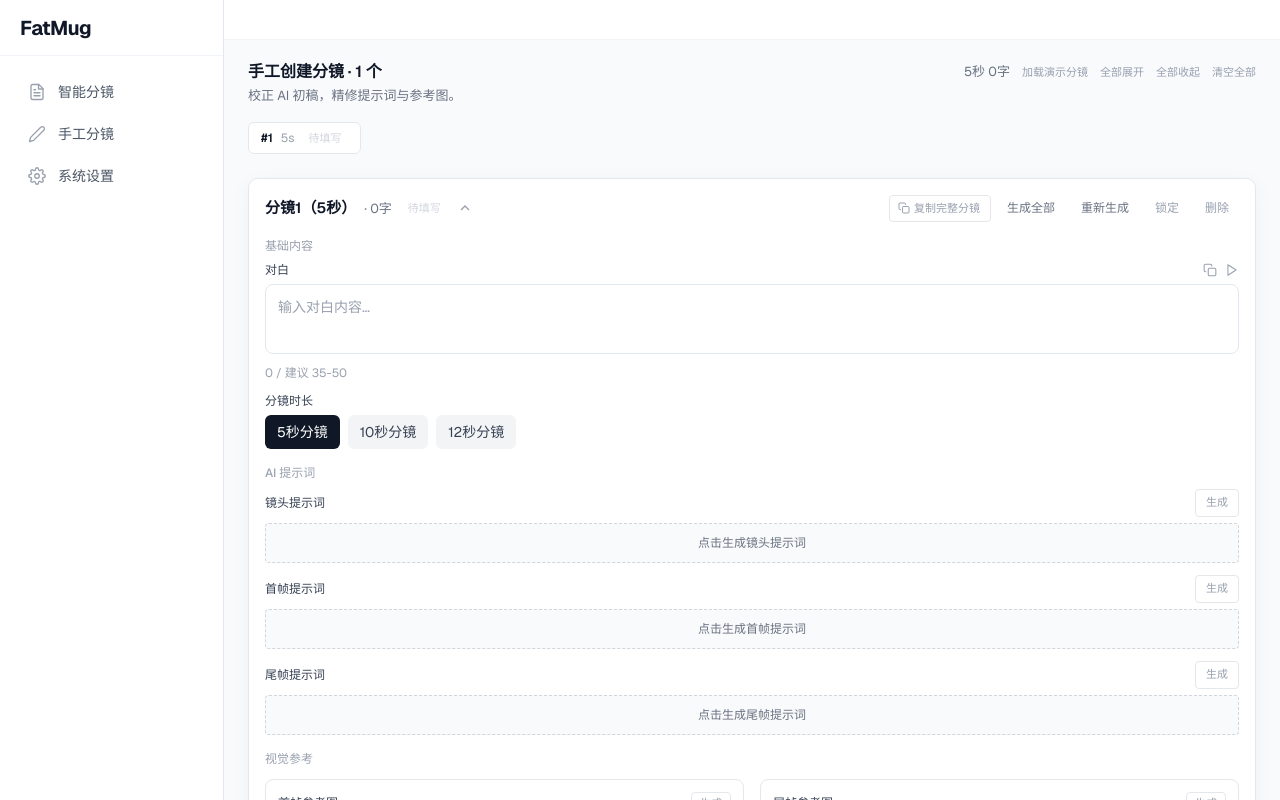
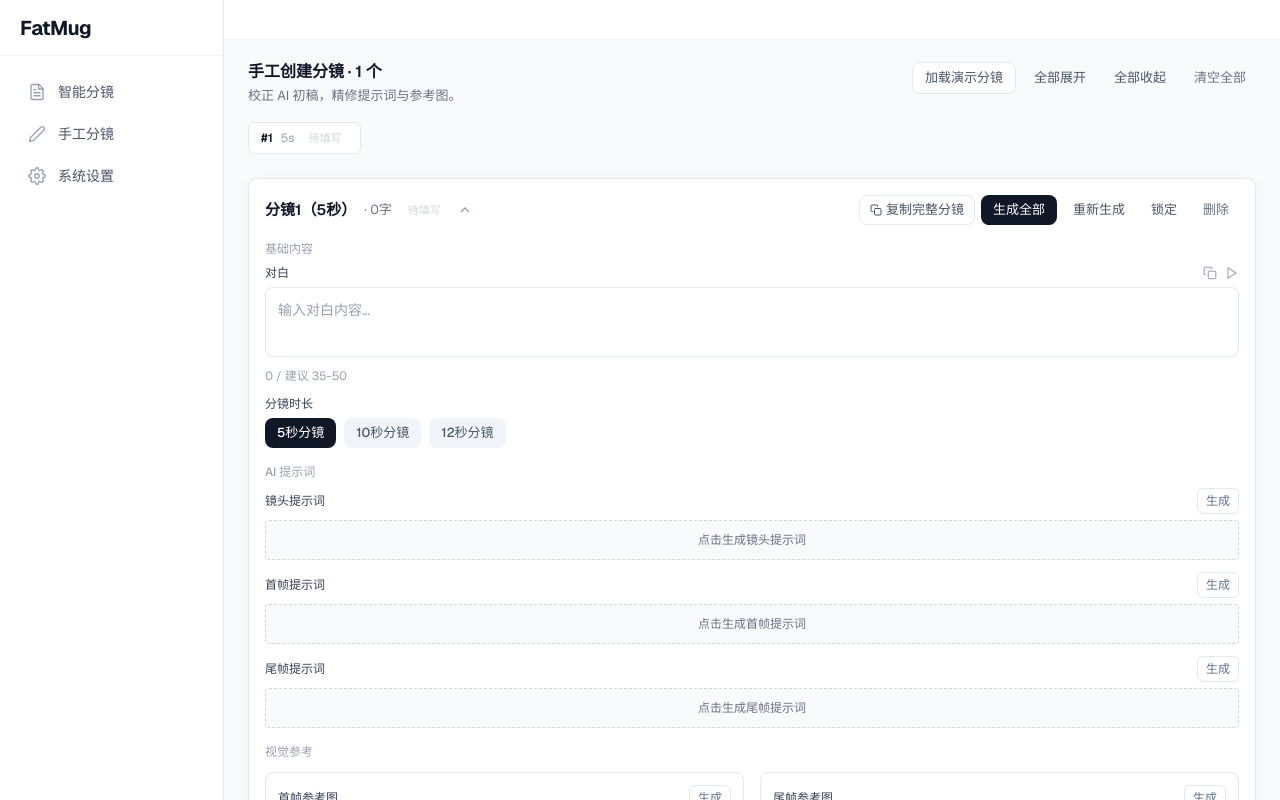
Before and after one commit to usago007/smart-storyboard, a Next.js app: page /manual-create in a window 1280 px wide. Both pictures are taken after a click on the button "添加第一个分镜". Built offline with nearby package versions, Linux system fonts and the light colour scheme.

Commit message:
refine: unified button system + remove stats text

```diff
--- a/src/app/(with-nav)/manual-create/page.tsx
+++ b/src/app/(with-nav)/manual-create/page.tsx
@@ -300,8 +300,6 @@ export default function ManualCreatePage() {
     );
   }
 
-  const totalChars = session.scenes.reduce((sum, s) => sum + s.dialogue.length, 0);
-
   return (
     <div className="w-full max-w-[1280px] mx-auto space-y-4">
       <div className="flex items-start justify-between">
@@ -311,12 +309,11 @@ export default function ManualCreatePage() {
           </span>
           <p className="text-[13px] text-gray-500 mt-0.5">校正 AI 初稿，精修提示词与参考图。</p>
         </div>
-        <div className="flex items-center gap-3 pt-0.5">
-          <span className="text-[13px] text-gray-500">{session.duration}秒 {totalChars}字</span>
+        <div className="flex items-center gap-2 pt-0.5">
           <button
             type="button"
             onClick={handleLoadDemoSession}
-            className="text-[11px] text-gray-400 hover:text-sky-600 transition-colors"
+            className="h-8 px-3 rounded-[8px] text-[13px] font-medium border border-slate-200 text-gray-600 bg-white hover:bg-slate-50 hover:text-sky-600 transition-colors"
           >
             加载演示分镜
           </button>
@@ -325,21 +322,21 @@ export default function ManualCreatePage() {
               <button
                 type="button"
                 onClick={() => setExpanded(new Set(session.scenes.map((s) => s.id)))}
-                className="text-[11px] text-gray-400 hover:text-gray-600 transition-colors"
+                className="h-8 px-2.5 rounded-[8px] text-[13px] text-gray-600 hover:bg-slate-100 transition-colors"
               >
                 全部展开
               </button>
               <button
                 type="button"
                 onClick={() => setExpanded(new Set())}
-                className="text-[11px] text-gray-400 hover:text-gray-600 transition-colors"
+                className="h-8 px-2.5 rounded-[8px] text-[13px] text-gray-600 hover:bg-slate-100 transition-colors"
               >
                 全部收起
               </button>
               <button
                 type="button"
                 onClick={handleClearAll}
-                className="text-[11px] text-gray-400 hover:text-red-600 transition-colors"
+                className="h-8 px-2.5 rounded-[8px] text-[13px] text-gray-500 hover:text-red-600 hover:bg-red-50 transition-colors"
               >
                 清空全部
               </button>
@@ -439,8 +436,8 @@ export default function ManualCreatePage() {
                   type="button"
                   onClick={() => handleCopyFullScene(scene)}
                   disabled={isLocked}
-                  className={`text-[11px] px-2 pr-2.5 py-1 rounded-[4px] border transition-colors flex items-center gap-1 ${
-                    isLocked ? 'border-gray-200 text-gray-300 cursor-not-allowed' : 'border-gray-200 text-gray-400 hover:bg-gray-50'
+                  className={`h-[30px] px-2.5 rounded-[8px] text-[13px] border transition-colors flex items-center gap-1 ${
+                    isLocked ? 'border-slate-200 text-slate-300 cursor-not-allowed' : 'border-slate-200 text-gray-600 bg-white hover:bg-slate-50'
                   }`}
                 >
                   <svg width="12" height="12" viewBox="0 0 24 24" fill="none" stroke="currentColor" strokeWidth="2" strokeLinecap="round" strokeLinejoin="round">
@@ -455,8 +452,8 @@ export default function ManualCreatePage() {
                       type="button"
                       onClick={() => handleGenerateAll(scene)}
                       disabled={isLocked}
-                      className={`text-xs px-2.5 py-1 rounded-[4px] transition-colors ${
-                        isLocked ? 'text-gray-300 cursor-not-allowed' : 'text-gray-500 hover:bg-gray-100'
+                      className={`h-[30px] px-3 rounded-[8px] text-[13px] font-medium transition-colors ${
+                        isLocked ? 'bg-slate-100 text-slate-300 cursor-not-allowed' : 'bg-gray-900 text-white hover:bg-gray-800'
                       }`}
                     >
                       生成全部
@@ -465,8 +462,8 @@ export default function ManualCreatePage() {
                       type="button"
                       onClick={() => handleRegenerate(scene)}
                       disabled={isLocked}
-                      className={`text-xs px-2.5 py-1 rounded-[4px] transition-colors ${
-                        isLocked ? 'text-gray-300 cursor-not-allowed' : 'text-gray-500 hover:bg-gray-100'
+                      className={`h-[30px] px-2.5 rounded-[8px] text-[13px] transition-colors ${
+                        isLocked ? 'text-slate-300 cursor-not-allowed' : 'text-gray-600 hover:bg-slate-100'
                       }`}
                     >
                       重新生成
@@ -476,8 +473,8 @@ export default function ManualCreatePage() {
                 <button
                   type="button"
                   onClick={() => handleToggleLock(scene.id)}
-                  className={`text-xs px-2.5 py-1 rounded-[4px] transition-colors ${
-                    isLocked ? 'bg-gray-200 text-gray-600' : 'text-gray-400 hover:bg-gray-50'
+                  className={`h-[30px] px-2.5 rounded-[8px] text-[13px] transition-colors ${
+                    isLocked ? 'bg-slate-100 text-gray-600' : 'text-gray-600 hover:bg-slate-100'
                   }`}
                 >
                   {isLocked ? '解锁' : '锁定'}
@@ -486,8 +483,8 @@ export default function ManualCreatePage() {
                   type="button"
                   onClick={() => handleDeleteScene(scene.id)}
                   disabled={isLocked}
-                  className={`text-xs px-2.5 py-1 rounded-[4px] transition-colors ${
-                    isLocked ? 'text-gray-300 cursor-not-allowed' : 'text-gray-400 hover:text-red-600 hover:bg-red-50'
+                  className={`h-[30px] px-2.5 rounded-[8px] text-[13px] transition-colors ${
+                    isLocked ? 'text-slate-300 cursor-not-allowed' : 'text-gray-500 hover:text-red-600 hover:bg-red-50'
                   }`}
                 >
                   删除
@@ -541,12 +538,12 @@ export default function ManualCreatePage() {
                             type="button"
                             disabled={isLocked}
                             onClick={() => updateScene(scene.id, (item) => ({ ...item, duration: dur }))}
-                            className={`h-[34px] px-3 rounded-[6px] text-sm transition-colors ${
+                            className={`h-[30px] px-3 rounded-[8px] text-[13px] font-medium transition-colors ${
                               isLocked
-                                ? 'bg-gray-100 text-gray-300 cursor-not-allowed'
+                                ? 'bg-slate-100 text-slate-300 cursor-not-allowed'
                                 : scene.duration === dur
                                   ? 'bg-gray-900 text-white'
-                                  : 'bg-gray-100 text-gray-700 hover:bg-gray-200'
+                                  : 'bg-slate-100 text-gray-600 hover:bg-slate-200'
                             }`}
                           >
                             {dur}秒分镜
@@ -572,10 +569,10 @@ export default function ManualCreatePage() {
                             type="button"
                             onClick={() => handleGenerate(scene, area.key)}
                             disabled={isLocked}
-                            className={`h-7 px-2.5 rounded-[4px] text-[11px] border transition-colors ${
+                            className={`h-[26px] px-2 rounded-[6px] text-[12px] border transition-colors ${
                               isLocked
-                                ? 'border-gray-200 text-gray-300 cursor-not-allowed'
-                                : 'border-gray-200 text-gray-400 hover:bg-gray-50'
+                                ? 'border-slate-200 text-slate-300 cursor-not-allowed'
+                                : 'border-slate-200 text-slate-500 bg-white hover:text-slate-700 hover:border-slate-300 hover:bg-slate-50'
                             }`}
                           >
                             生成
@@ -625,10 +622,10 @@ export default function ManualCreatePage() {
                               type="button"
                               onClick={() => handleGenerate(scene, area.key)}
                               disabled={isLocked}
-                              className={`text-[11px] px-2 py-0.5 rounded-[4px] border transition-colors ${
+                              className={`h-[26px] px-2 rounded-[6px] text-[12px] border transition-colors ${
                                 isLocked
-                                  ? 'border-gray-200 text-gray-300 cursor-not-allowed'
-                                  : 'border-gray-200 text-gray-400 hover:bg-gray-50'
+                                  ? 'border-slate-200 text-slate-300 cursor-not-allowed'
+                                  : 'border-slate-200 text-slate-500 bg-white hover:text-slate-700 hover:border-slate-300 hover:bg-slate-50'
                               }`}
                             >
                               生成
```
